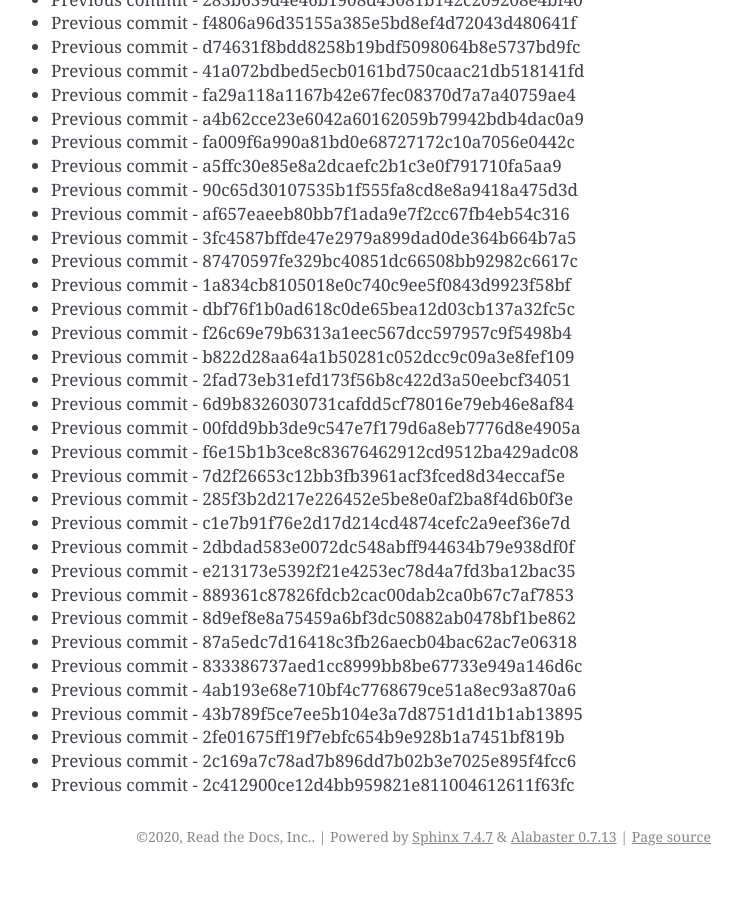
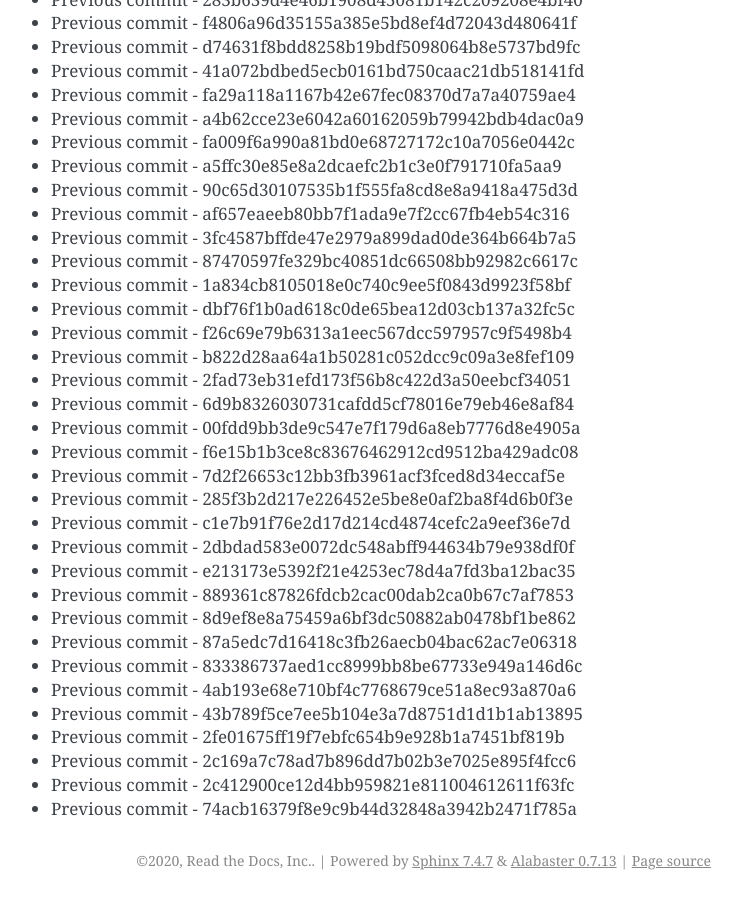
Before and after one commit to readthedocs/rtd-git-stresstest, a Sphinx documentation site: the page built from docs/updates.rst, in a window 1280 px wide and 900 px high, scrolled down 5558 px. Shown: the whole window, without its empty margins (399-1141 px from the left). Built offline with Sphinx 7.4.7, drawn with Linux system fonts in a browser that asks for light colours; before the commit the page ends 6434 px from its top, so only the background shows below that.

Commit message:
Generating commit from previous: 74acb16379f8e9c9b44d32848a3942b2471f785a

```diff
--- a/docs/updates.rst
+++ b/docs/updates.rst
@@ -265,3 +265,4 @@ It can be tested for any performance characteristics.
 * Previous commit - 2fe01675ff19f7ebfc654b9e928b1a7451bf819b
 * Previous commit - 2c169a7c78ad7b896dd7b02b3e7025e895f4fcc6
 * Previous commit - 2c412900ce12d4bb959821e811004612611f63fc
+* Previous commit - 74acb16379f8e9c9b44d32848a3942b2471f785a
```
